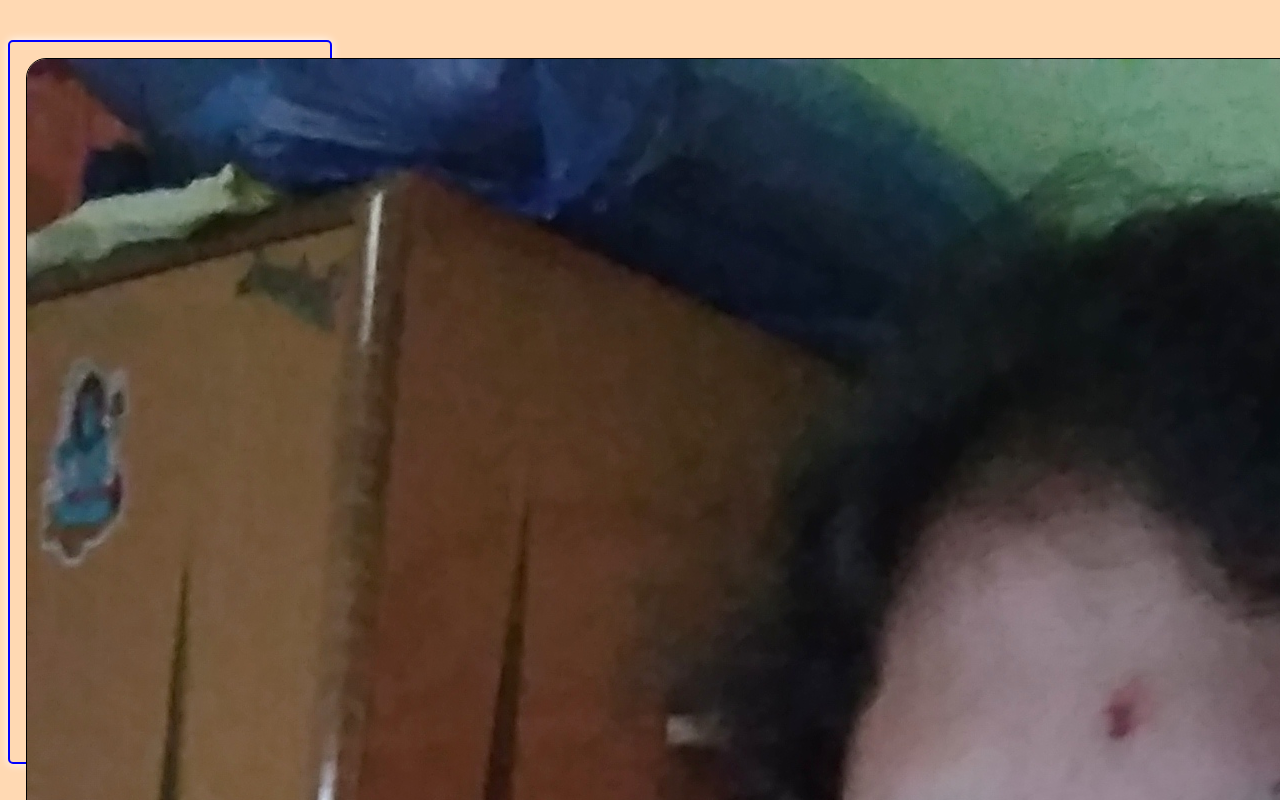
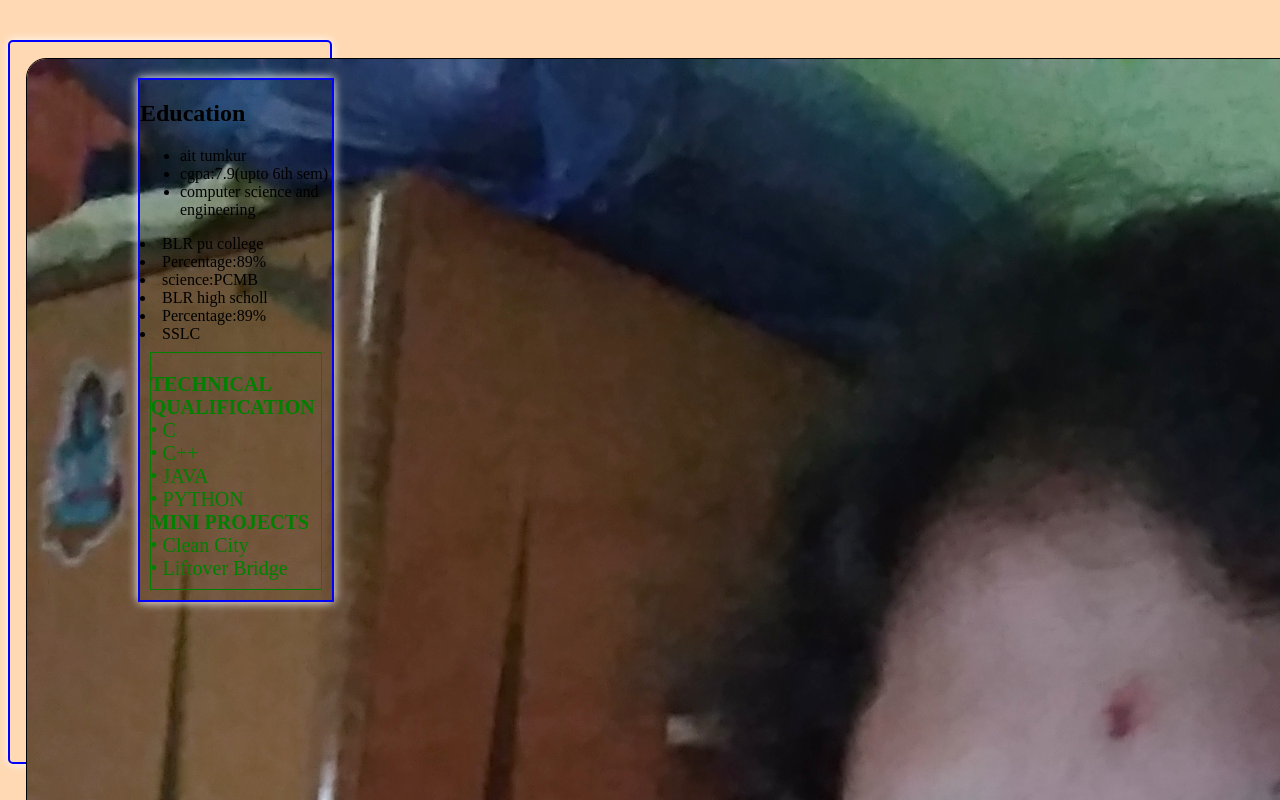
Before and after one commit to TejaswiniEE/TejaswiniEE.github.io, a plain HTML site: page index.html in a window 1280 px wide. Drawn offline with Linux system fonts and the light colour scheme.

Commit message:
Update style.css

```diff
--- a/style.css
+++ b/style.css
@@ -36,8 +36,8 @@ h1
 }
 #main
 {
-	position:relative;
-	display:block;
+	position:absolute;
+	display:inline;
 	top: 5%;
 	left: 35%;
 	width: 60%;
```
